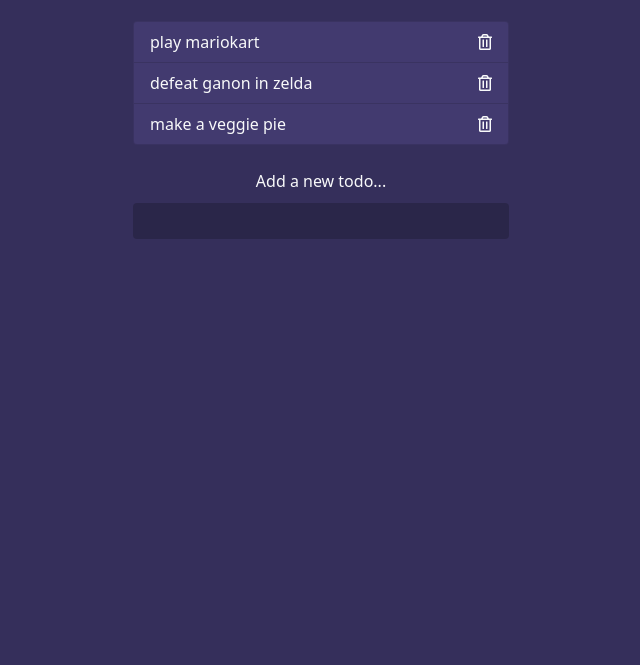
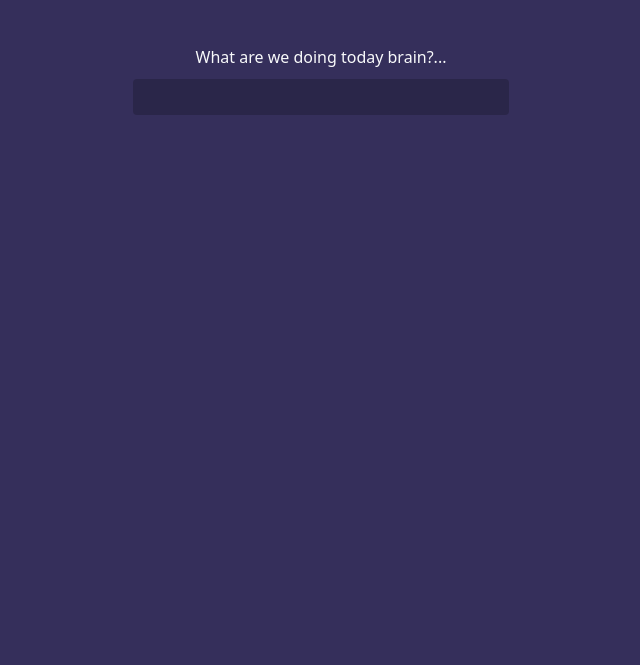
Before and after one commit to rafaeloliveiracanuto/todo, a plain HTML site: page index.html in a window 1280 px wide. Shown: the part 135-800 px from the top of the page, without its empty margins (319-959 px from the left). Drawn offline with nearby package versions, Linux system fonts and the light colour scheme.

Commit message:
Remove boiler html

```diff
--- a/index.html
+++ b/index.html
@@ -17,12 +17,12 @@
     />
 
     <link rel="stylesheet" href="/style.css" />
-    <title>todo | project 1</title>
+    <title>오늘?</title>
   </head>
   <body>
     <div class="container">
       <header class="text-center text-light my-4">
-        <h1 class="mb-4">Todo List</h1>
+        <h1 class="mb-4">오늘?</h1>
         <form class="search">
           <input
             class="form-control m-auto"
@@ -34,44 +34,10 @@
         </form>
       </header>
 
-      <ul class="list-group todos mx-auto text-light">
-        <li
-          class="
-            list-group-item
-            d-flex
-            justify-content-between
-            align-items-center
-          "
-        >
-          <span>play mariokart</span>
-          <i class="far fa-trash-alt delete"></i>
-        </li>
-        <li
-          class="
-            list-group-item
-            d-flex
-            justify-content-between
-            align-items-center
-          "
-        >
-          <span>defeat ganon in zelda</span>
-          <i class="far fa-trash-alt delete"></i>
-        </li>
-        <li
-          class="
-            list-group-item
-            d-flex
-            justify-content-between
-            align-items-center
-          "
-        >
-          <span>make a veggie pie</span>
-          <i class="far fa-trash-alt delete"></i>
-        </li>
-      </ul>
+      <ul class="list-group todos mx-auto text-light"></ul>
 
       <form class="add text-center my-4">
-        <label class="text-light">Add a new todo...</label>
+        <label class="text-light">What are we doing today brain?...</label>
         <input
           type="text"
           class="form-control m-auto"
```
